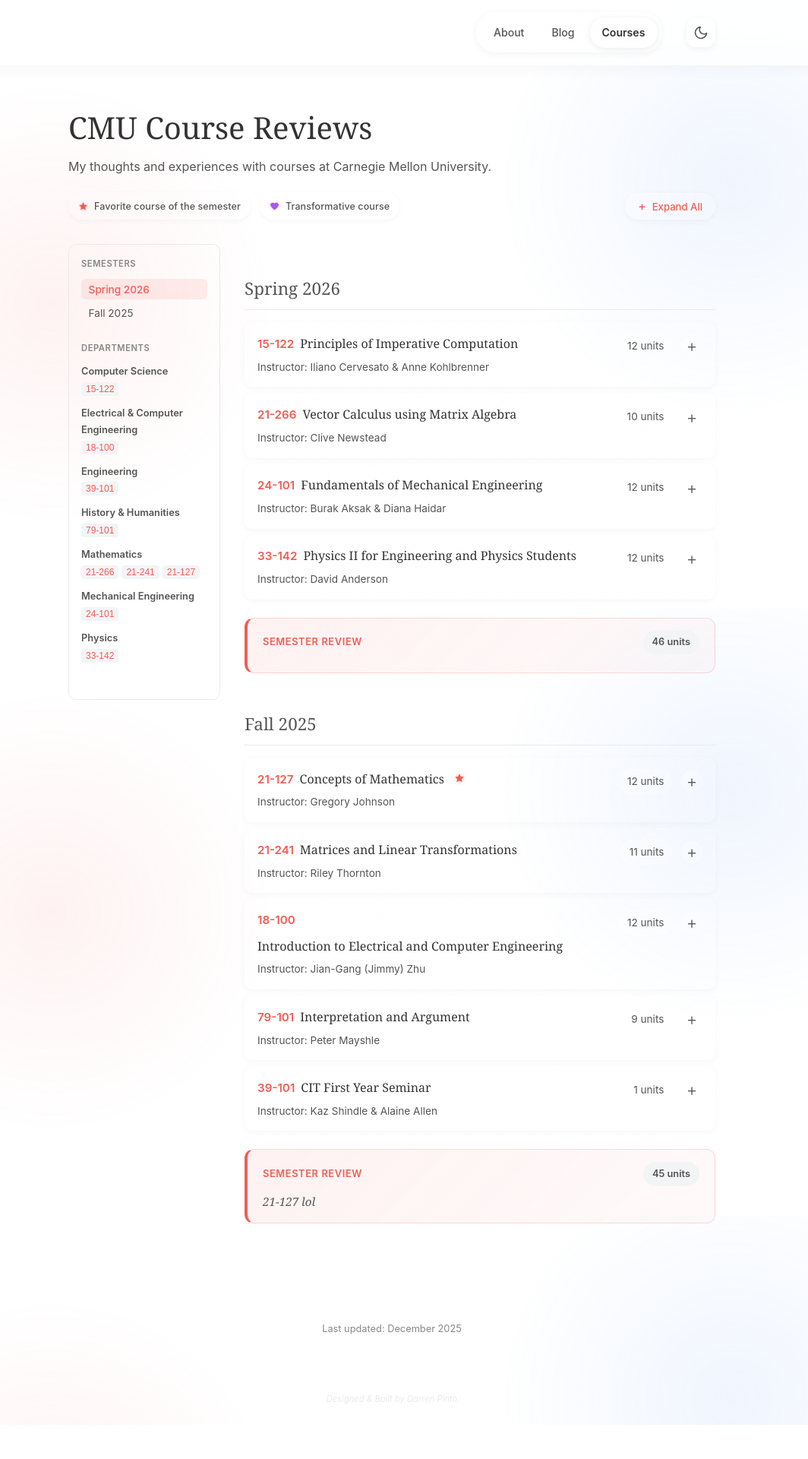
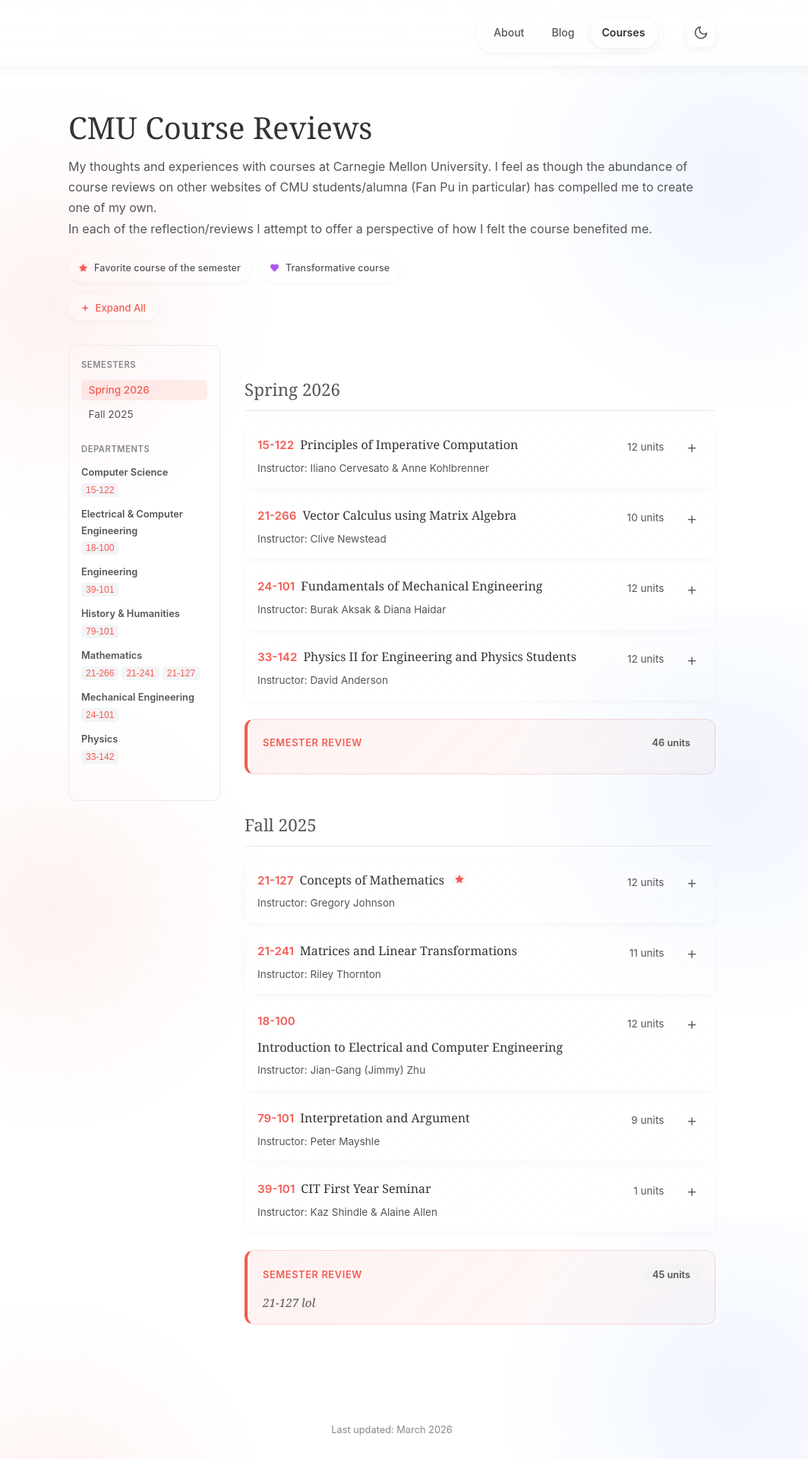
Before and after one commit to darrenpintoo/darrenpintoo.github.io, a React (Vite) app: page /courses in a window 1280 px wide. Shown: the top 1920 px of the page at 76% size, without its empty margins (124-1188 px from the left). Before the commit the page ends 1875 px from the top, so only its background shows below. Built offline with nearby package versions, Linux system fonts and the light colour scheme.

Commit message:
1st sem partial

```diff
--- a/src/pages/CourseReviews.jsx
+++ b/src/pages/CourseReviews.jsx
@@ -79,7 +79,7 @@
                 units: "12",
                 hoursPerWeek: "12-15",
                 difficulty: "Hard",
-                description: `To be completed`,
+                description: `I had previously taken a discrete math course at my local community college during high school (seniro summer), however that course greatly lacked the rigor at which greggo taught this course. I thoroughly enjoyed this course as it forced me to think differently. The weekly homeworks for this course conditioned me to grapple with difficult programs and proofs (would take me all of Thursday to complete). The exam problems were easier than the homework questions, however, the final was quite brutal (median was a 68).`,
                 favorite: true
             },
             {
@@ -89,7 +89,7 @@
                 units: "9",
                 hoursPerWeek: "4-6",
                 difficulty: "Easy",
-                description: `To be completed`
+                description: `The core material covered in this class was very similar to my high school AP Lang course as we explored rhetoric through analyzing text. I had this course at 8 am so attendance for the class in general was not great, but the professor was very accomodating and nice!`
             },
             {
                 code: "39-101",
@@ -98,7 +98,7 @@
                 units: "1",
                 hoursPerWeek: "1",
                 difficulty: "Very Easy",
-                description: `To be completed`
+                description: `The course offered the chance to learn more about CMU's offering within and beyond the college of engineering. Homework in this class was very minimal as a completion-based reflection (~250 words) was the only assignment every week. I felt as though small group sessions were a good way to connect with an upperclassmen in engineering, but I already knew my TA from o-week! `
             }
         ]
     }
@@ -211,7 +211,10 @@
                     <div>
                         <h1>CMU Course Reviews</h1>
                         <p className="subtitle" style={{ marginBottom: 0 }}>
-                            My thoughts and experiences with courses at Carnegie Mellon University.
+                            My thoughts and experiences with courses at Carnegie Mellon University. I feel as though the abundance of course reviews on other websites of CMU students/alumna (Fan Pu in particular) has compelled me to create one of my own.
+                        </p>
+                        <p className="subtitle" style={{ marginBottom: 0 }}>
+                            In each of the reflection/reviews I attempt to offer a perspective of how I felt the course benefited me.
                         </p>
                         <div className="course-legend">
                             <span className="legend-item">
@@ -315,7 +318,7 @@
                 </div>
 
                 <p style={{ fontSize: '0.8rem', color: 'var(--text-secondary)', opacity: 0.7, marginTop: '5rem', textAlign: 'center' }}>
-                    Last updated: December 2025
+                    Last updated: March 2026
                 </p>
             </main>
             <Footer />
```
